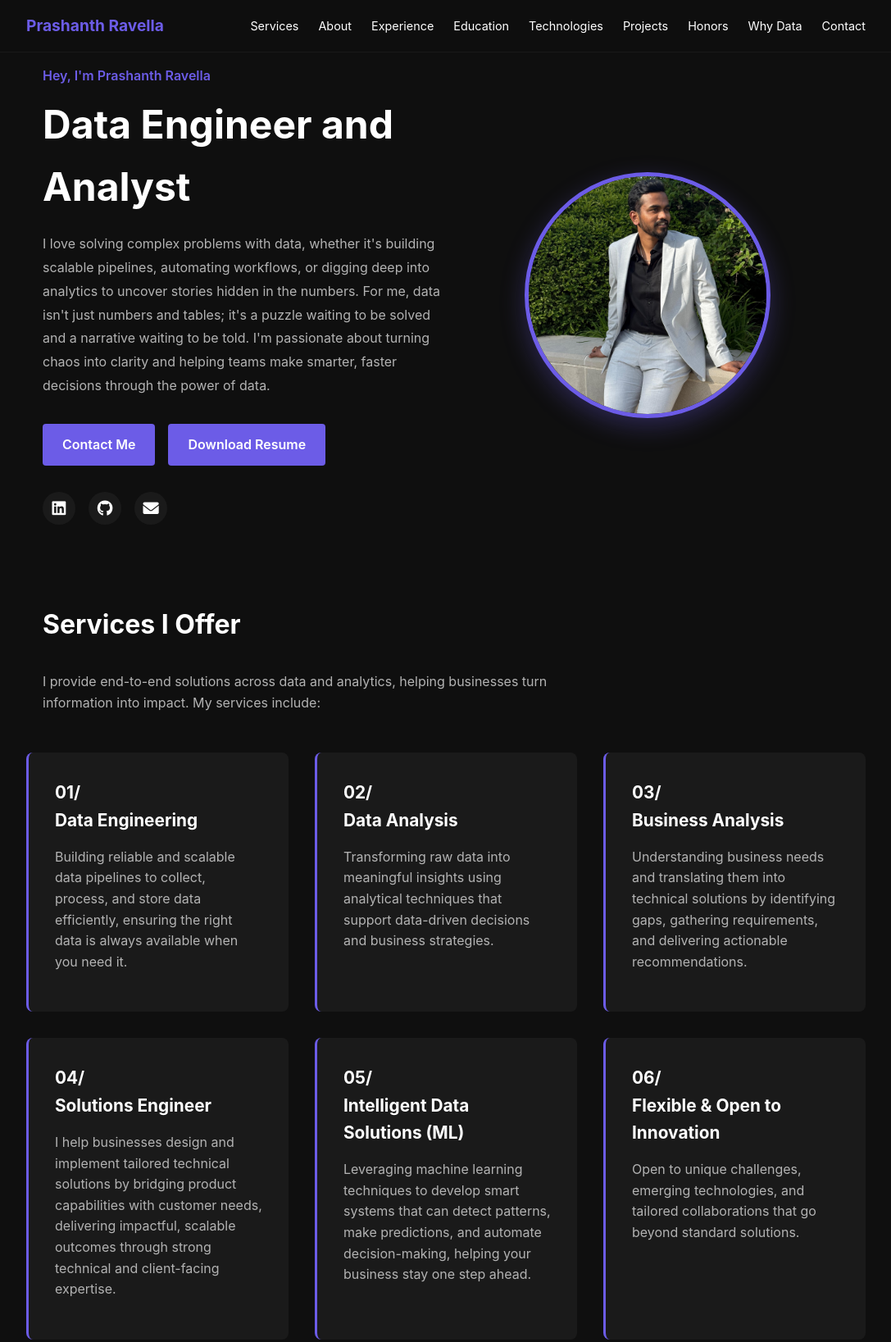
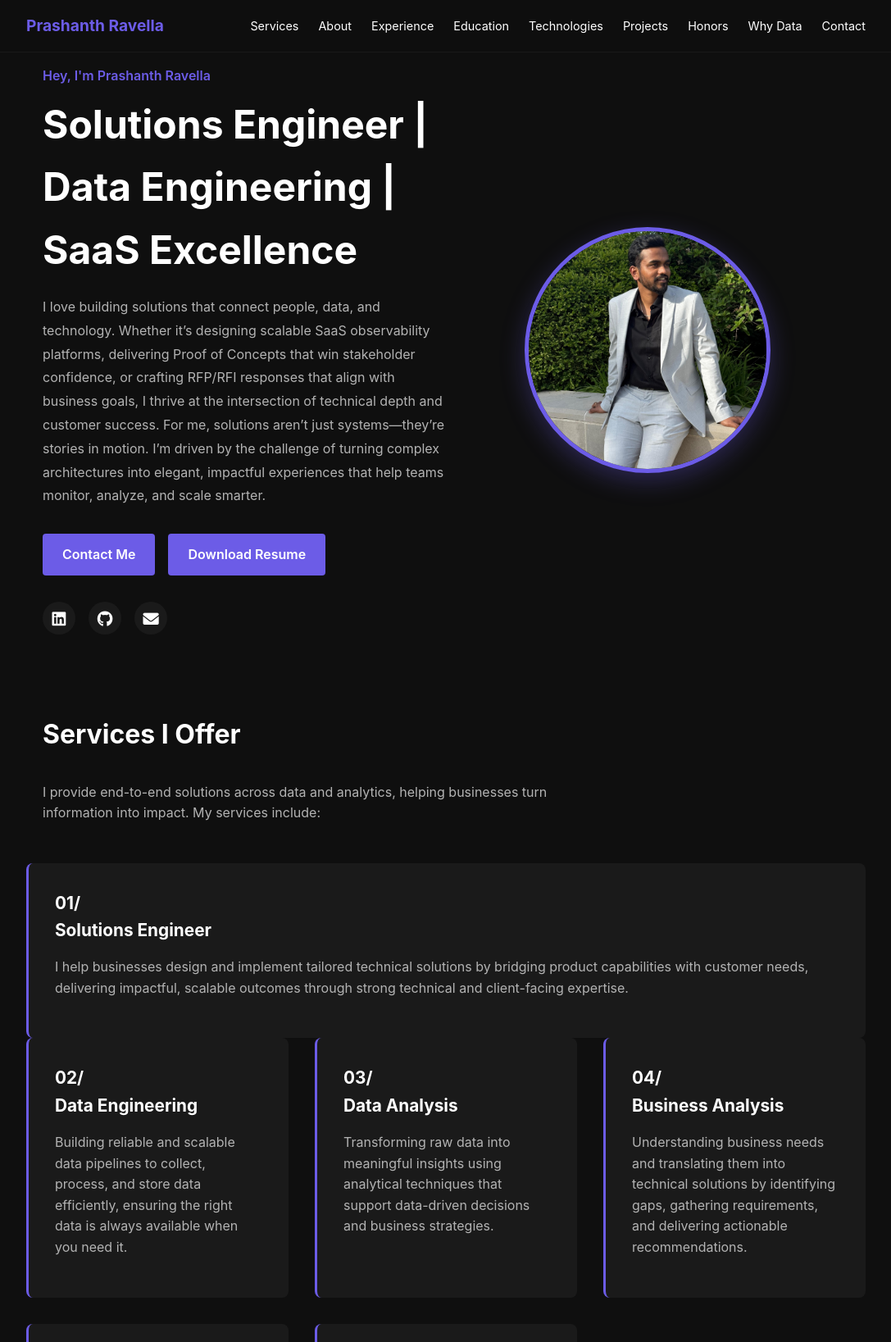
Before and after one commit to PrashanthRavella/Prashanthravella.github.io, a plain HTML site: page index.html in a window 1280 px wide. Shown: the top 1637 px of the page at 82% size, without its empty margins (96-1183 px from the left). Drawn offline with Linux system fonts and the light colour scheme.

Commit message:
Update index.html

```diff
--- a/index.html
+++ b/index.html
@@ -36,8 +36,8 @@
         <div class="container">
             <div class="hero">
                 <p class="hero-subtitle">Hey, I'm Prashanth Ravella</p>
-                <h1 class="hero-title">Data Engineer and Analyst</h1>
-                <p class="hero-description">I love solving complex problems with data, whether it's building scalable pipelines, automating workflows, or digging deep into analytics to uncover stories hidden in the numbers. For me, data isn't just numbers and tables; it's a puzzle waiting to be solved and a narrative waiting to be told. I'm passionate about turning chaos into clarity and helping teams make smarter, faster decisions through the power of data.</p>
+                <h1 class="hero-title">Solutions Engineer | Data Engineering | SaaS Excellence</h1>
+                <p class="hero-description">I love building solutions that connect people, data, and technology. Whether it’s designing scalable SaaS observability platforms, delivering Proof of Concepts that win stakeholder confidence, or crafting RFP/RFI responses that align with business goals, I thrive at the intersection of technical depth and customer success. For me, solutions aren’t just systems—they’re stories in motion. I’m driven by the challenge of turning complex architectures into elegant, impactful experiences that help teams monitor, analyze, and scale smarter.</p>
                 <div class="hero-cta">
                     <a href="#contact" class="primary-btn">Contact Me</a>
                     <a href="https://docs.google.com/document/d/1bfRlYd-lEsUnYzB_F2bpvHWFGuDft_J6O6OL3_I_7L0/export?format=pdf" class="primary-btn" target="_blank">Download Resume</a>
@@ -60,25 +60,25 @@
             <p class="section-description">I provide end-to-end solutions across data and analytics, helping businesses turn information into impact. My services include:</p>
         </div>
 
+         <div class="service-card">
+                <h3>01/<br>Solutions Engineer</h3>
+                <p>I help businesses design and implement tailored technical solutions by bridging product capabilities with customer needs, delivering impactful, scalable outcomes through strong technical and client-facing expertise.</p>
+            </div>
+
         <div class="services-grid">
             <div class="service-card">
-                <h3>01/<br>Data Engineering</h3>
+                <h3>02/<br>Data Engineering</h3>
                 <p>Building reliable and scalable data pipelines to collect, process, and store data efficiently, ensuring the right data is always available when you need it.</p>
             </div>
 
             <div class="service-card">
-                <h3>02/<br>Data Analysis</h3>
+                <h3>03/<br>Data Analysis</h3>
                 <p>Transforming raw data into meaningful insights using analytical techniques that support data-driven decisions and business strategies.</p>
             </div>
 
             <div class="service-card">
-                <h3>03/<br>Business Analysis</h3>
+                <h3>04/<br>Business Analysis</h3>
                 <p>Understanding business needs and translating them into technical solutions by identifying gaps, gathering requirements, and delivering actionable recommendations.</p>
-            </div>
-
-            <div class="service-card">
-                <h3>04/<br>Solutions Engineer</h3>
-                <p>I help businesses design and implement tailored technical solutions by bridging product capabilities with customer needs, delivering impactful, scalable outcomes through strong technical and client-facing expertise.</p>
             </div>
 
             <div class="service-card">
@@ -157,10 +157,9 @@
                 </div>
                 <div class="experience-details" id="exp2">
                     <ul>
-                        <li>Led the implementation of real-time observability systems (infrastructure, logs, applications) using ETL/ELT pipelines for enterprise clients, including SBI and ICICI.</li>
-                        <li>Deployed APM and distributed tracing via OpenTelemetry, improving microservice diagnostics by 30%.</li>
+                        <li>Led Demos, Proof of Concept (PoC) implementations, and contributed to RFP/RFI responses for enterprise clients, aligning solutions with business goals to secure client approval and project buy-in</li>
+                        <li>Designed and deployed real-time observability systems (infrastructure, network, logs, traces/APM) using ETL/ELT pipelines and tools like OpenTelemetry and Telegraf, enabling 30% faster diagnostics for enterprise clients SBI and ICICI</li>
                         <li>Built and maintained 100+ dashboards, 50+ alerts, and reports for C-suite and operations teams, driving proactive monitoring and reducing downtime risk</li>
-                        <li>Led Proof of Concept (PoC) implementations for enterprise clients, aligning solutions with business goals to secure client approval and project buy-in.</li>
                         <li>Implemented and managed cloud-based deployments on AWS, enhancing system scalability, availability, and cost-efficiency.</li>
                         <li>Engaged in on-site client interactions, strengthening communication, task prioritization, and cross-functional coordination.</li>
                     </ul>
@@ -244,7 +243,7 @@
                 <span class="tech-tag">Telegraf</span>
                 <span class="tech-tag">Logstash</span>
                 <span class="tech-tag">ELK Stack</span>
-                <span class="tech-tag">AWS Redshift</span>
+                <span class="tech-tag">AWS </span>
             </div>
         </div>
 
```
